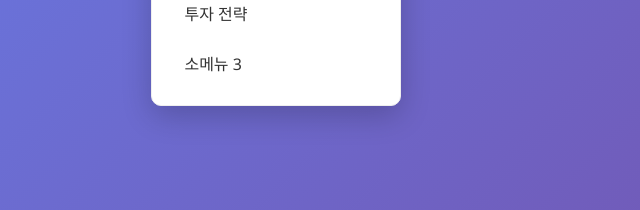
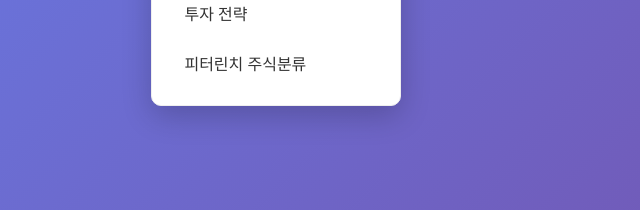
Before and after one commit to leechangsu2131/leechangsu2131.github.io, a plain HTML site: page index.html in a window 1280 px wide. Both pictures are taken after a click on the button "📈 투자". Shown: the part 344-554 px from the top of the page, 183-823 px from the left. Drawn offline with Linux system fonts and the light colour scheme.

Commit message:
Update index.html

```diff
--- a/index.html
+++ b/index.html
@@ -195,7 +195,7 @@
                     <ul>
                         <li><a href="investment-dashboard.html">투자 지식 대시보드</a></li>
                         <li><a href="investstr.html">투자 전략</a></li>
-                        <li><a href="#">소메뉴 3</a></li>
+                        <li><a href="PETER.HTML">피터린치 주식분류</a></li>
                     </ul>
                 </div>
             </div>
```
